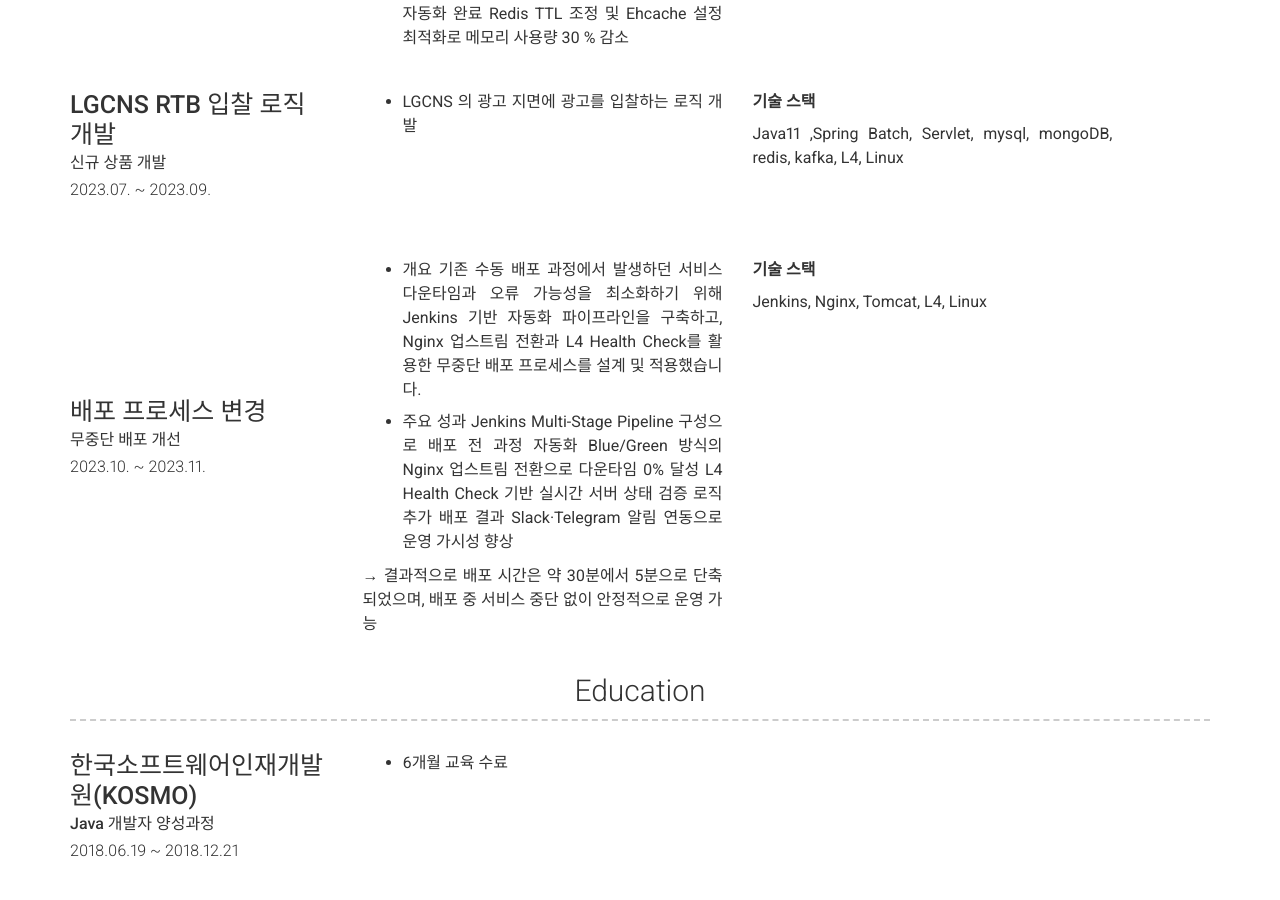
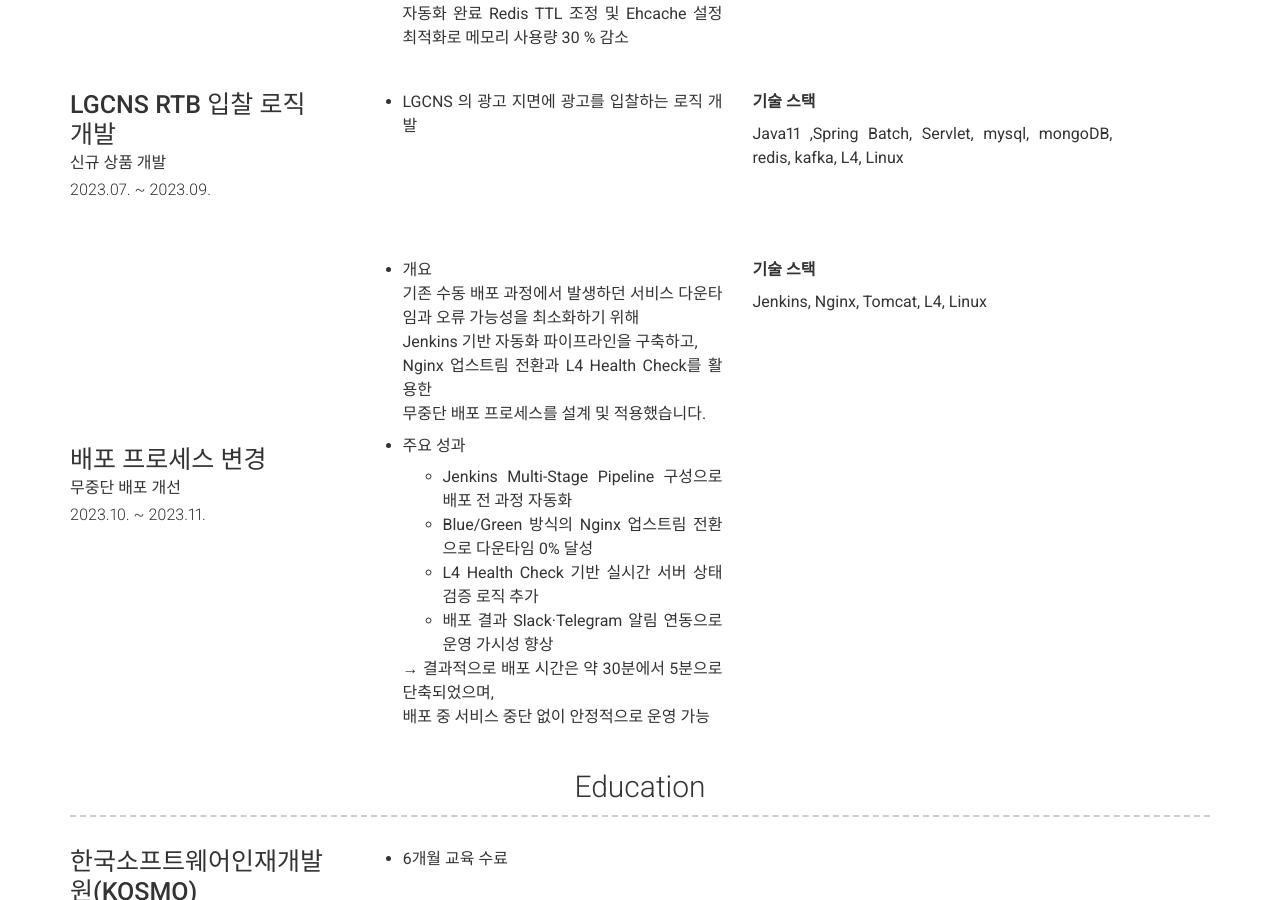
Before and after one commit to HyunSeung94/hyunseung94.github.io, a Jekyll site: the page built from index.md, in a window 1280 px wide and 900 px high, scrolled down 1957 px. Built offline with Jekyll 4.4.1, drawn with Linux system fonts in a browser that asks for light colours; nearby versions of some CDN libraries.

Commit message:
- 이력 업데이트

```diff
--- a/_config.yml
+++ b/_config.yml
@@ -151,19 +151,19 @@
         caption: 2023.10. ~ 2023.11.
         description: | # this will include new lines to allow paragraphs
           * 개요
-           기존 수동 배포 과정에서 발생하던 서비스 다운타임과 오류 가능성을 최소화하기 위해
-           Jenkins 기반 자동화 파이프라인을 구축하고,
-           Nginx 업스트림 전환과 L4 Health Check를 활용한
-           무중단 배포 프로세스를 설계 및 적용했습니다.
+            기존 수동 배포 과정에서 발생하던 서비스 다운타임과 오류 가능성을 최소화하기 위해
+            Jenkins 기반 자동화 파이프라인을 구축하고,
+            Nginx 업스트림 전환과 L4 Health Check를 활용한
+            무중단 배포 프로세스를 설계 및 적용했습니다.
 
           * 주요 성과
-           Jenkins Multi-Stage Pipeline 구성으로 배포 전 과정 자동화
-           Blue/Green 방식의 Nginx 업스트림 전환으로 다운타임 0% 달성
-           L4 Health Check 기반 실시간 서버 상태 검증 로직 추가
-           배포 결과 Slack·Telegram 알림 연동으로 운영 가시성 향상
+            - Jenkins Multi-Stage Pipeline 구성으로 배포 전 과정 자동화
+            - Blue/Green 방식의 Nginx 업스트림 전환으로 다운타임 0% 달성
+            - L4 Health Check 기반 실시간 서버 상태 검증 로직 추가
+            - 배포 결과 Slack·Telegram 알림 연동으로 운영 가시성 향상
 
-           → 결과적으로 배포 시간은 약 30분에서 5분으로 단축되었으며,
-             배포 중 서비스 중단 없이 안정적으로 운영 가능
+            → 결과적으로 배포 시간은 약 30분에서 5분으로 단축되었으며,
+              배포 중 서비스 중단 없이 안정적으로 운영 가능
         right: 기술 스택
         stack: Jenkins, Nginx, Tomcat, L4, Linux
   - title: Education
```
